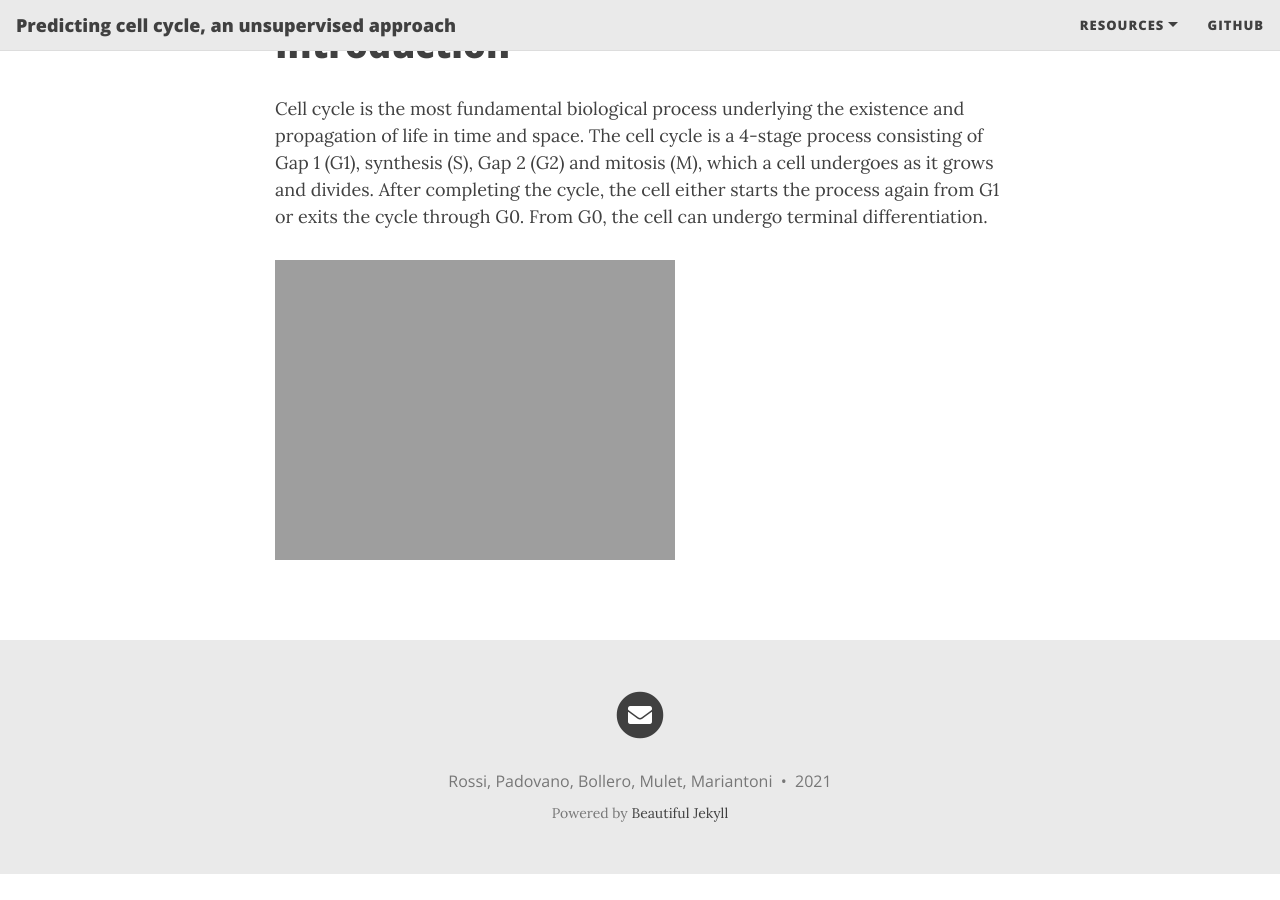
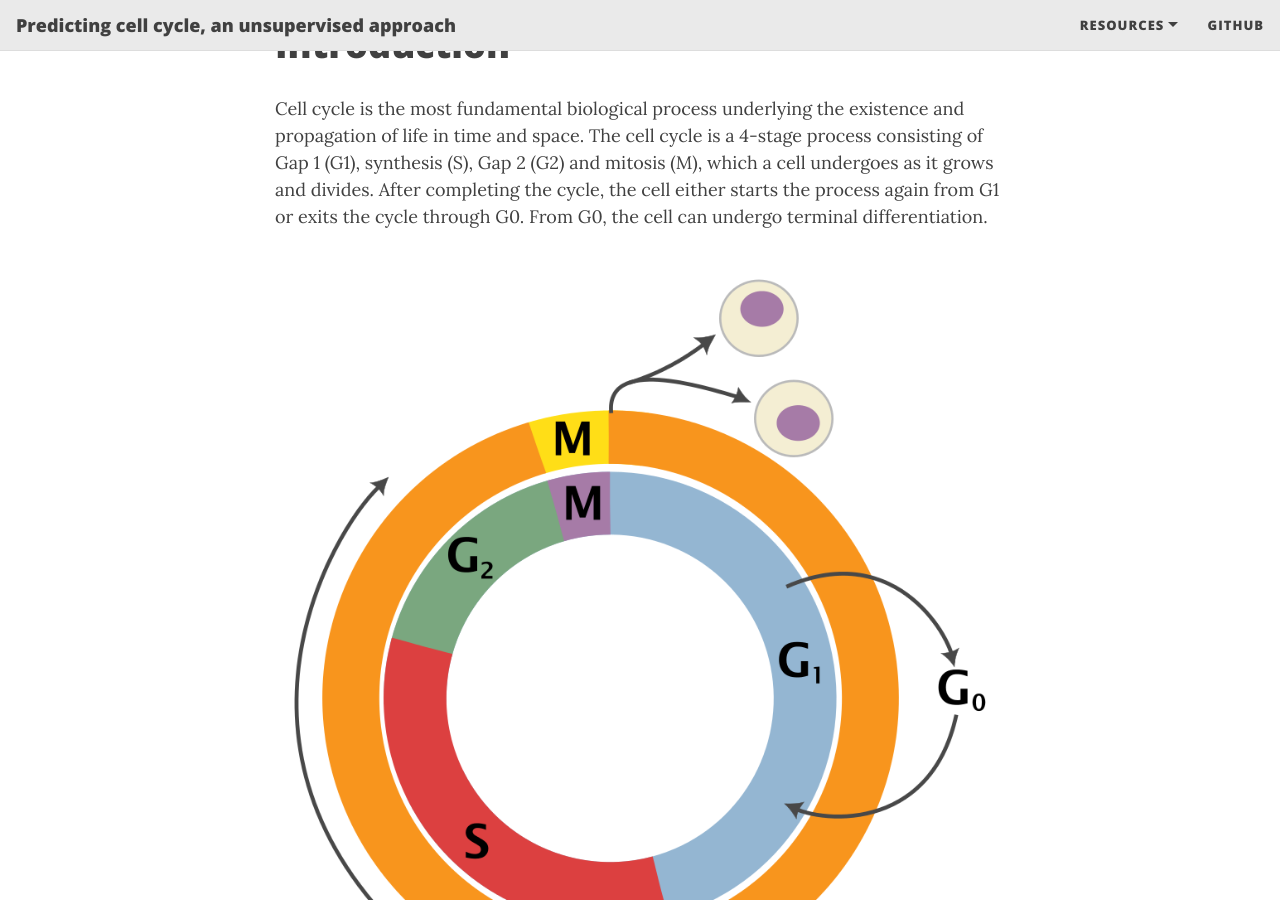
Before and after one commit to lucarossi9/statistical_computation_4, a Jekyll site: the page built from index.md, in a window 1280 px wide and 900 px high, scrolled down 1194 px. Built offline with Jekyll 4.4.1, drawn with Linux system fonts in a browser that asks for light colours; nearby versions of some CDN libraries; the list of posts is cut into pages by our own code; before the commit the page ends 2068 px from its top, so only the background shows below that.

Commit message:
Update index.md

```diff
--- a/index.md
+++ b/index.md
@@ -17,4 +17,4 @@ Advances in omics technologies make it possible to study cellular dynamics, prov
 
 Cell cycle is the most fundamental biological process underlying the existence and propagation of life in time and space. The cell cycle is a 4-stage process consisting of Gap 1 (G1), synthesis (S), Gap 2 (G2) and mitosis (M), which a cell undergoes as it grows and divides. After completing the cycle, the cell either starts the process again from G1 or exits the cycle through G0. From G0, the cell can undergo terminal differentiation.
 
-![image](assets/img/Cell_Cycle.png=100x20)
+![image](assets/img/Cell_Cycle.png)
```
